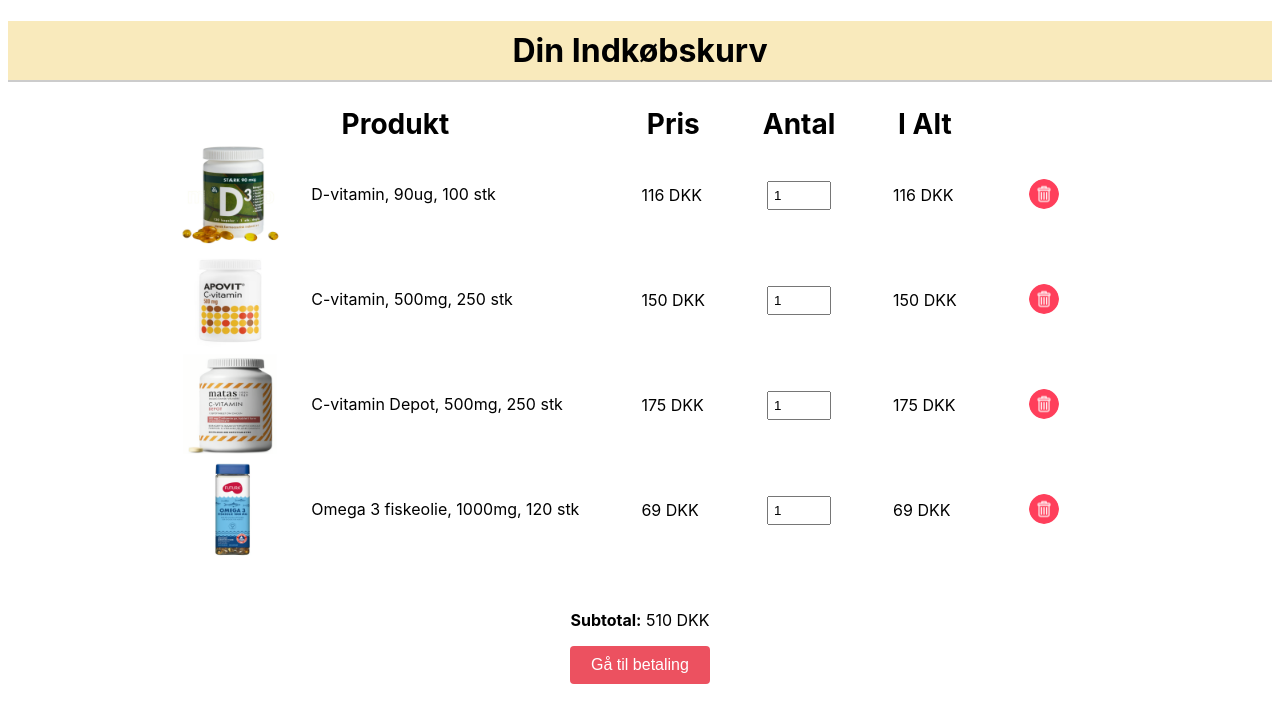
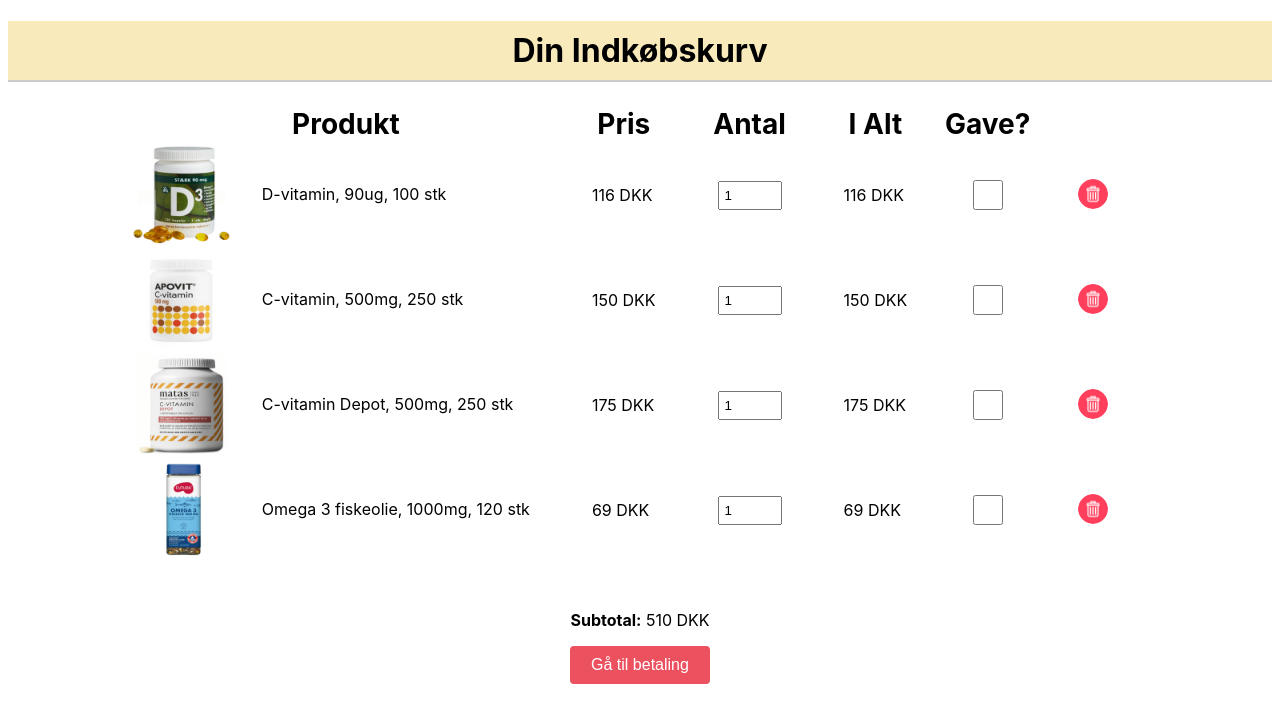
Before and after one commit to NumanBashir/CheckoutFlowReactProject, a React (Vite) app: page / in a window 1280 px wide. Shown: the top 722 px of the page. Built offline with nearby package versions, Linux system fonts and the light colour scheme.

Commit message:
added toggle for gift wrap

```diff
--- a/src/components/ProductRow/ProductRow.css
+++ b/src/components/ProductRow/ProductRow.css
@@ -39,3 +39,9 @@
 .my-row td {
   padding: 30px; /* Tilføjet 30px padding til overskrifts- og data-celler for at skabe space*/
 }
+
+.gift-toggle {
+  width: 30px;
+  height: 30px;
+  accent-color: #eb5160;
+}
--- a/src/components/ProductRow/ProductRow.tsx
+++ b/src/components/ProductRow/ProductRow.tsx
@@ -8,7 +8,11 @@ interface ProductRowProps {
   onDeleteRow: (productId: string) => void;
 }
 
-const ProductRow: React.FC<ProductRowProps> = ({ product, onTotalChange, onDeleteRow }) => {
+const ProductRow: React.FC<ProductRowProps> = ({
+  product,
+  onTotalChange,
+  onDeleteRow,
+}) => {
   const [quantity, setQuantity] = useState(1);
   const [total, setTotal] = useState(product.price);
 
@@ -34,7 +38,6 @@ const ProductRow: React.FC<ProductRowProps> = ({ product, onTotalChange, onDelet
           <img className="product-image" src={product.image} alt="" />
           <td>{product.name}</td>
         </div>
-
         <td>{product.price} DKK</td>
         <td>
           <input
@@ -47,8 +50,15 @@ const ProductRow: React.FC<ProductRowProps> = ({ product, onTotalChange, onDelet
         </td>
         <td>{total} DKK</td>
         <td>
+          <input type="checkbox" className="gift-toggle" />
+        </td>
+        <td>
           <button className="delete-product" onClick={handleDeleteRow}>
-            <img src="src/assets/trash-bin.png" className="trash-image" alt="Delete" />
+            <img
+              src="src/assets/trash-bin.png"
+              className="trash-image"
+              alt="Delete"
+            />
           </button>
         </td>
       </tr>
--- a/src/components/ProductTable/ProductTable.tsx
+++ b/src/components/ProductTable/ProductTable.tsx
@@ -52,6 +52,8 @@ const ProductTable: React.FC<ProductTableProps> = ({ products }) => {
               <th>Pris</th>
               <th>Antal</th>
               <th>I Alt</th>
+              <th>Gave?</th>
+              <th></th>
             </tr>
           </thead>
           <tbody>
```
